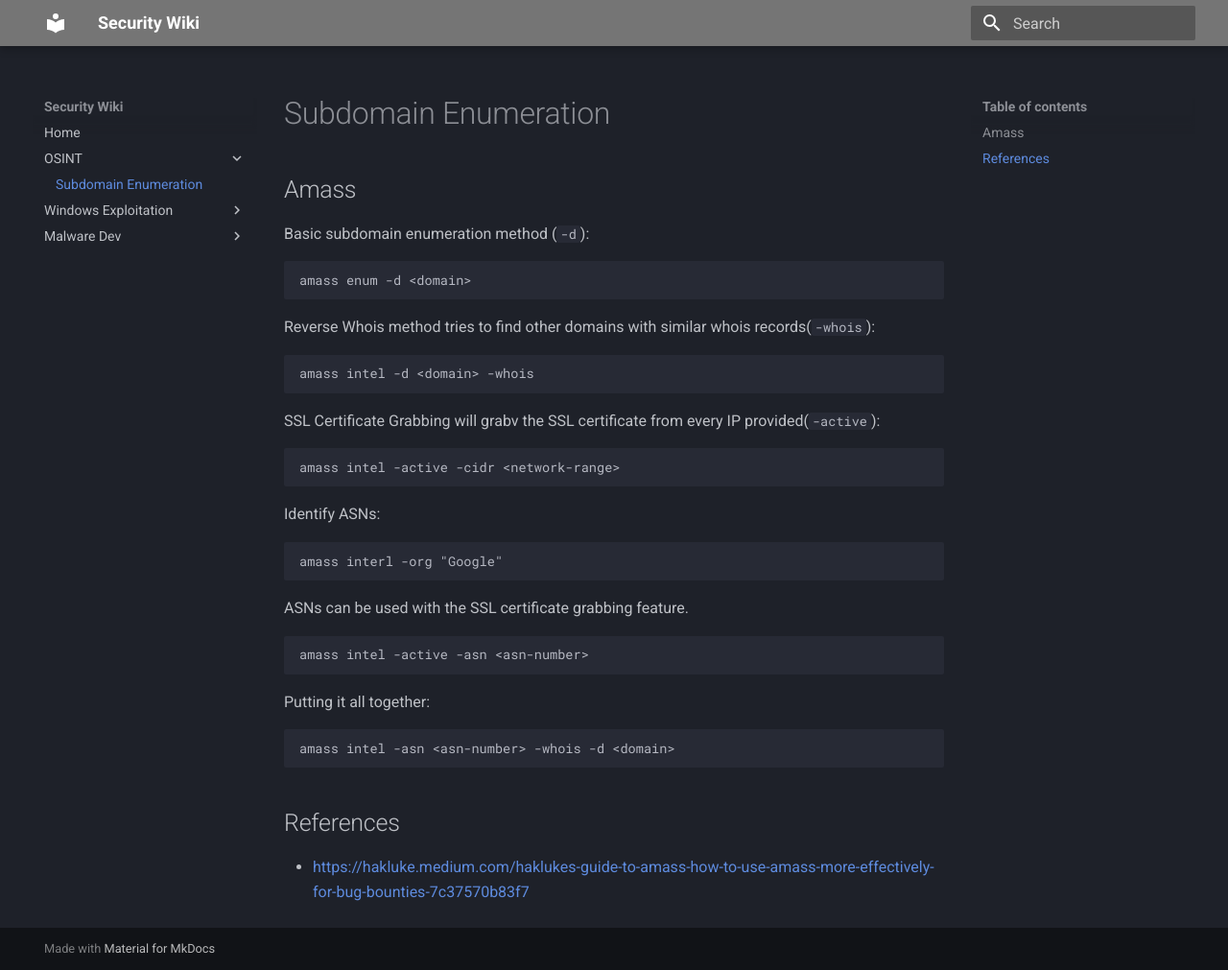
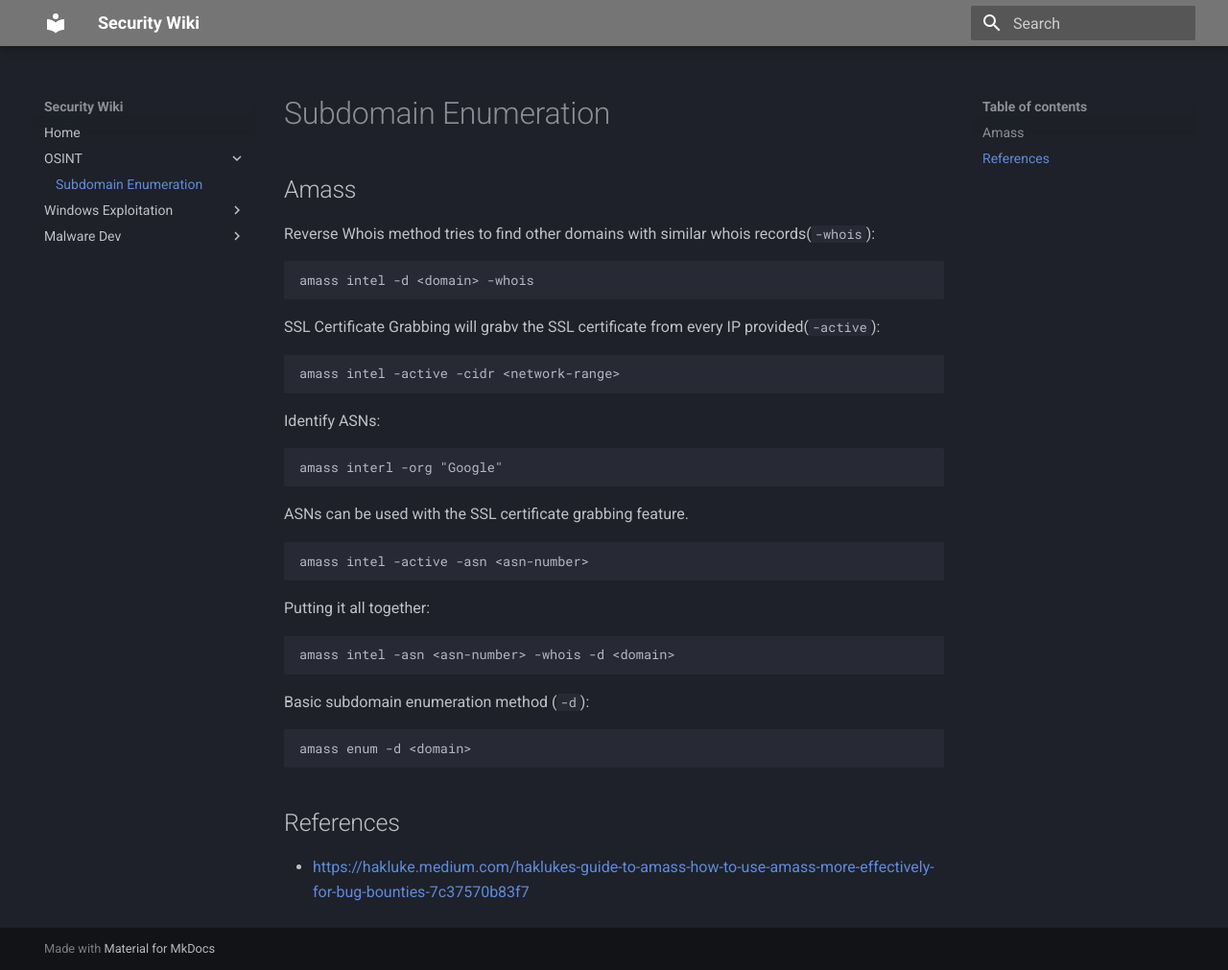
Before and after one commit to ConfusingBLANK/confusingblank.github.io, an MkDocs documentation site: the page built from docs/OSINT/subdomain-enumeration.md, in a window 1280 px wide and 1011 px high. Shown: the whole window at 96% size. Built offline with MkDocs 1.6.1 and Material for MkDocs 9.7.7, drawn with Linux system fonts in a browser that asks for light colours; part of the change alters nothing that is shown.

````diff
--- a/docs/OSINT/subdomain-enumeration.md
+++ b/docs/OSINT/subdomain-enumeration.md
@@ -1,11 +1,6 @@
 # Subdomain Enumeration
 
 ## Amass
-
-Basic subdomain enumeration method (`-d`):
-```
-amass enum -d <domain>
-```
 
 Reverse Whois method tries to find other domains with similar whois records(`-whois`):
 ```
@@ -32,5 +27,10 @@ Putting it all together:
 amass intel -asn <asn-number> -whois -d <domain>
 ```
 
+Basic subdomain enumeration method (`-d`):
+```
+amass enum -d <domain>
+```
+
 ## References
 - [https://hakluke.medium.com/haklukes-guide-to-amass-how-to-use-amass-more-effectively-for-bug-bounties-7c37570b83f7](https://hakluke.medium.com/haklukes-guide-to-amass-how-to-use-amass-more-effectively-for-bug-bounties-7c37570b83f7)
````
